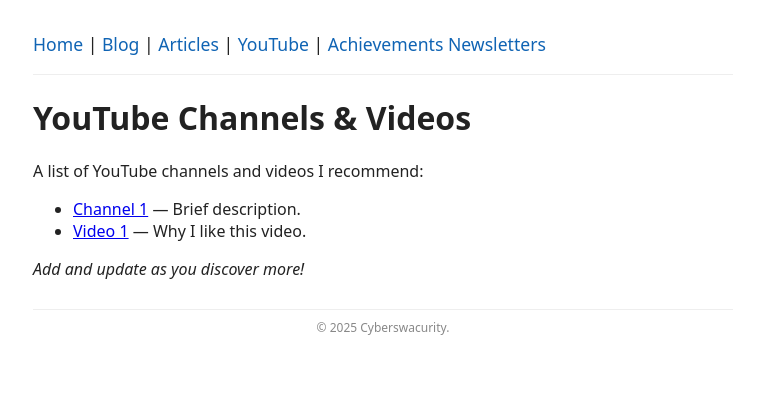
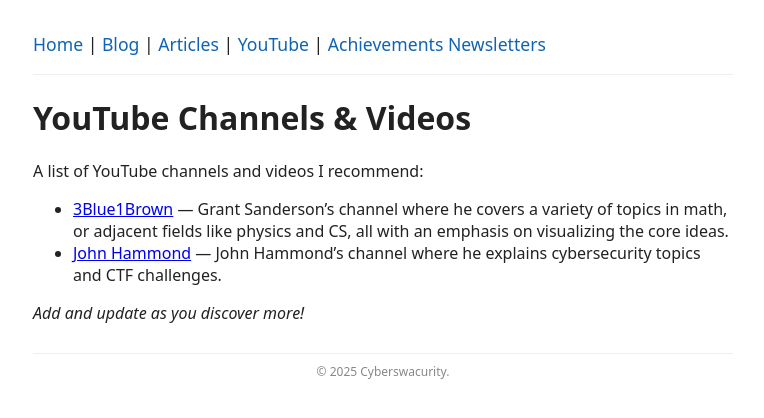
Before and after one commit to cyberswaycurity/cyberswaycurity.github.io, a Jekyll site: the page built from youtube.md, in a window 1280 px wide. Shown: the top 418 px of the page, without its empty margins (257-1021 px from the left). Built offline with Jekyll 4.4.1, drawn with Linux system fonts in a browser that asks for light colours.

Commit message:
Update youtube.md

```diff
--- a/youtube.md
+++ b/youtube.md
@@ -8,7 +8,7 @@ permalink: /youtube/
 
 A list of YouTube channels and videos I recommend:
 
-- [Channel 1](https://youtube.com/channel/CHANNEL_ID) — Brief description.
-- [Video 1](https://youtu.be/VIDEO_ID) — Why I like this video.
+- [3Blue1Brown](https://www.youtube.com/@3blue1brown) — Grant Sanderson's channel where he covers a variety of topics in math, or adjacent fields like physics and CS, all with an emphasis on visualizing the core ideas.
+- [John Hammond](https://www.youtube.com/@_JohnHammond) — John Hammond's channel where he explains cybersecurity topics and CTF challenges.
 
 _Add and update as you discover more!_
```
